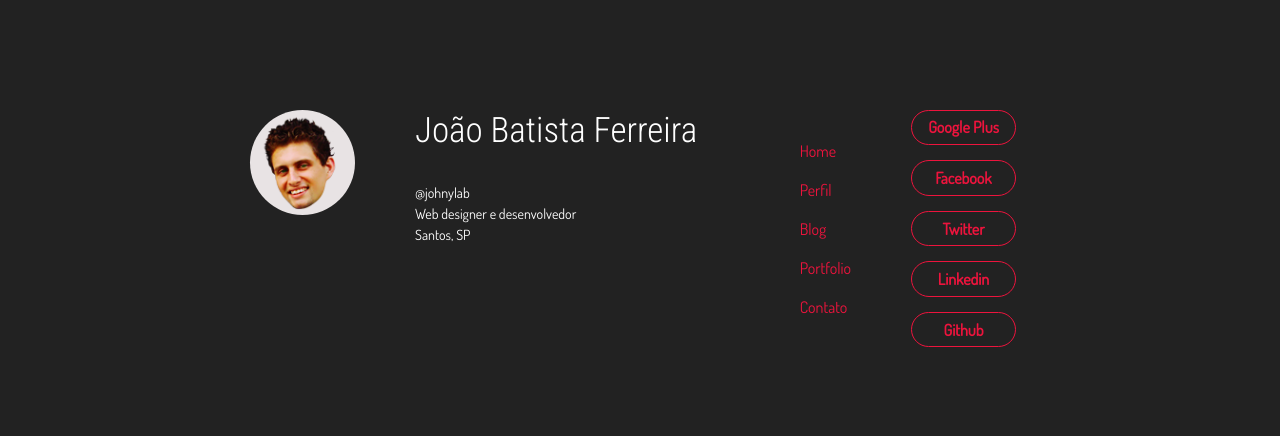
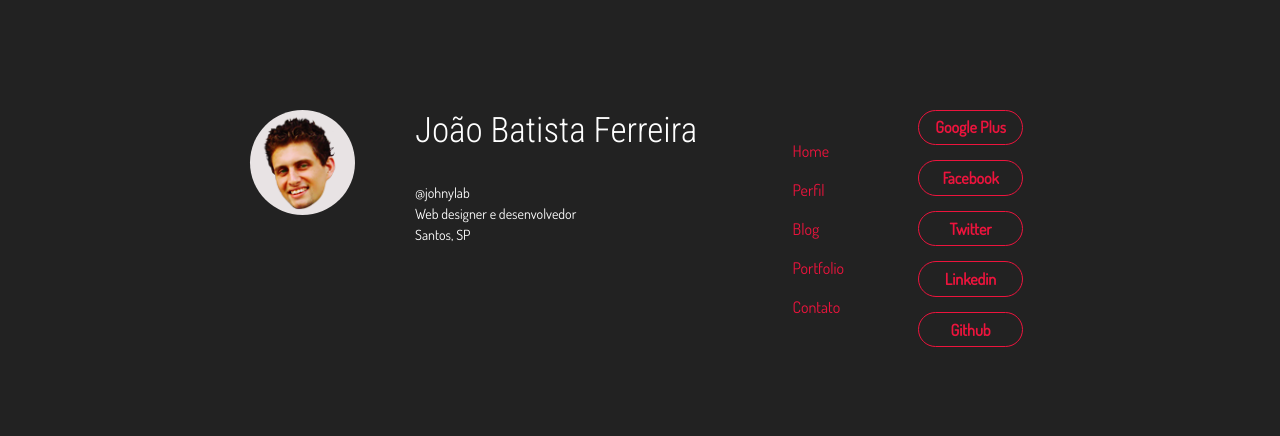
Before and after one commit to johnylab/johnylab.github.io, a Jekyll site: the page built from index.html, in a window 1280 px wide. Shown: the part 3312-3748 px from the top of the page. Built offline with Jekyll 4.4.1, drawn with Linux system fonts in a browser that asks for light colours.

Commit message:
Espaçamento dos links do rodapé

```diff
--- a/_includes/footer.html
+++ b/_includes/footer.html
@@ -11,10 +11,9 @@
         <div class="nickname">{{ card.nickname }}</div>
         <div class="note">{{ card.note }}</div>
         <div class="adr"><span class="locality">{{ card.adr-locality }}</span>, <span class="region">{{ card.adr-region }}</span></div>
-
       </figcaption>
 
-      <div data-grid="row nowrap center spacing">
+      <div data-grid="row nowrap center spacing around">
         <ul class="seamless" data-cell="shrink">
           <li><a href="{{ site.baseurl }}/" data-cell="shrink">Home</a></li>
           {% for p in site.pages %}
```
